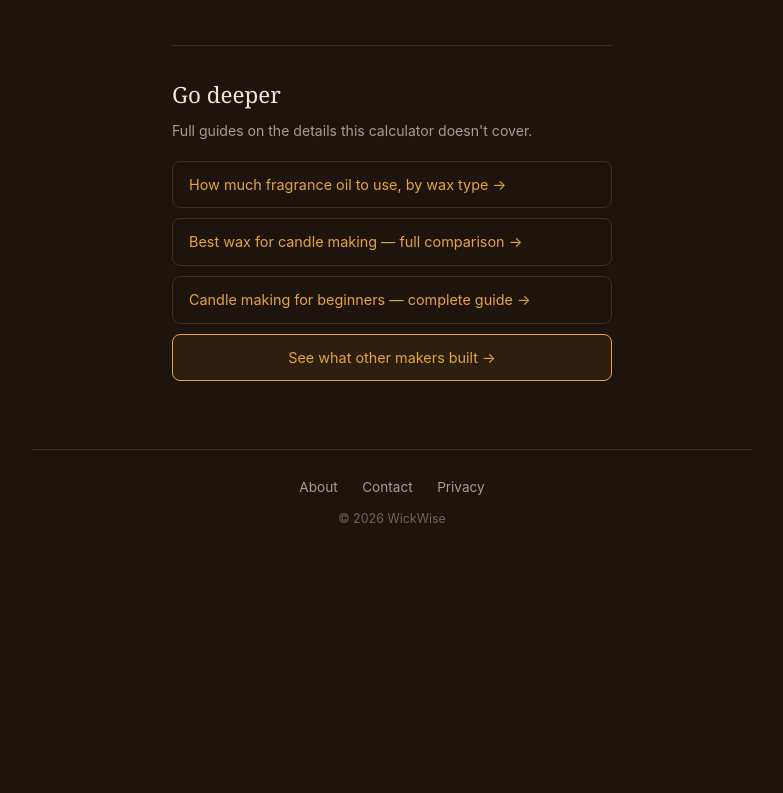
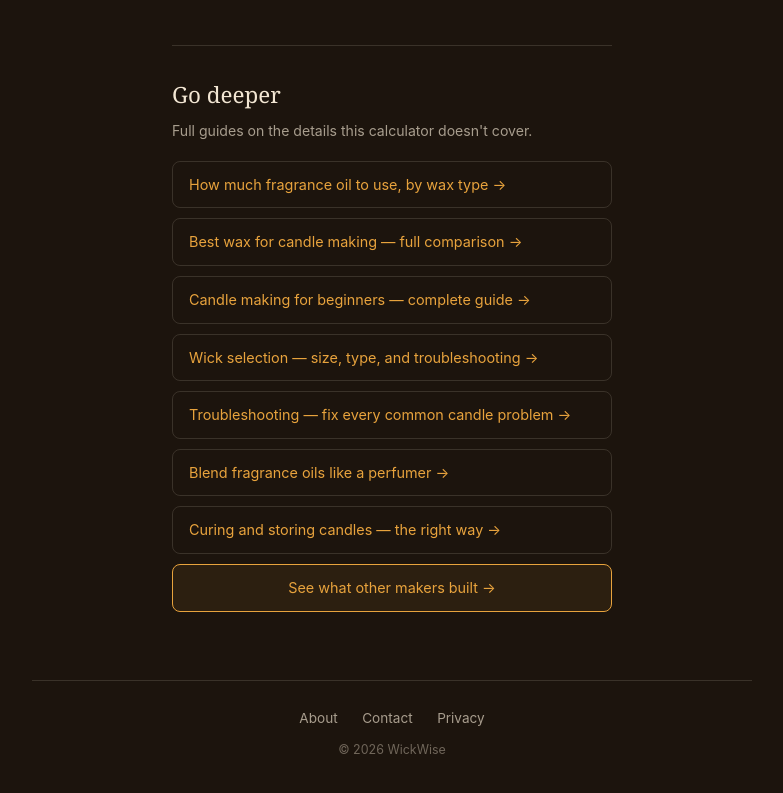
Before and after one commit to Econiahearthchief/Wickwise, a website: page index.html in a window 1280 px wide. Shown: the part 3147-3940 px from the top of the page, without its empty margins (248-1031 px from the left). Before the commit the page ends 3760 px from the top, so only its background shows below. Drawn offline with Linux system fonts and the light colour scheme; no server answers.

Commit message:
Link 4 new guides on homepage, update sitemap

```diff
--- a/index.html
+++ b/index.html
@@ -622,6 +622,10 @@
       <a href="guide-fragrance-oil.html" style="color:var(--flame); text-decoration:none; padding:12px 16px; border:1px solid var(--line); border-radius:8px; font-size:0.9rem;">How much fragrance oil to use, by wax type →</a>
       <a href="guide-best-wax.html" style="color:var(--flame); text-decoration:none; padding:12px 16px; border:1px solid var(--line); border-radius:8px; font-size:0.9rem;">Best wax for candle making — full comparison →</a>
       <a href="guide-beginners.html" style="color:var(--flame); text-decoration:none; padding:12px 16px; border:1px solid var(--line); border-radius:8px; font-size:0.9rem;">Candle making for beginners — complete guide →</a>
+      <a href="guide-wick-selection.html" style="color:var(--flame); text-decoration:none; padding:12px 16px; border:1px solid var(--line); border-radius:8px; font-size:0.9rem;">Wick selection — size, type, and troubleshooting →</a>
+      <a href="guide-troubleshooting.html" style="color:var(--flame); text-decoration:none; padding:12px 16px; border:1px solid var(--line); border-radius:8px; font-size:0.9rem;">Troubleshooting — fix every common candle problem →</a>
+      <a href="guide-scent-blending.html" style="color:var(--flame); text-decoration:none; padding:12px 16px; border:1px solid var(--line); border-radius:8px; font-size:0.9rem;">Blend fragrance oils like a perfumer →</a>
+      <a href="guide-curing-storage.html" style="color:var(--flame); text-decoration:none; padding:12px 16px; border:1px solid var(--line); border-radius:8px; font-size:0.9rem;">Curing and storing candles — the right way →</a>
       <a href="gallery.html" style="color:var(--flame); text-decoration:none; padding:12px 16px; border:1px solid var(--flame); border-radius:8px; font-size:0.9rem; text-align:center; background:rgba(232,163,61,0.08);">See what other makers built →</a>
     </div>
   </section>
```
